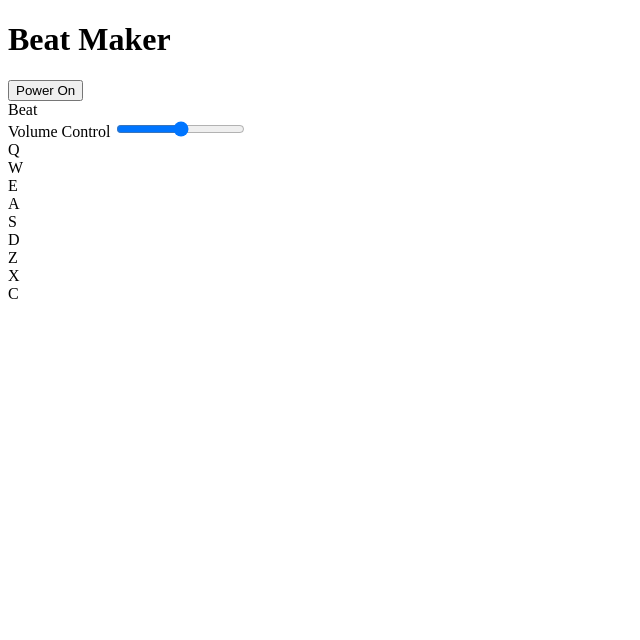
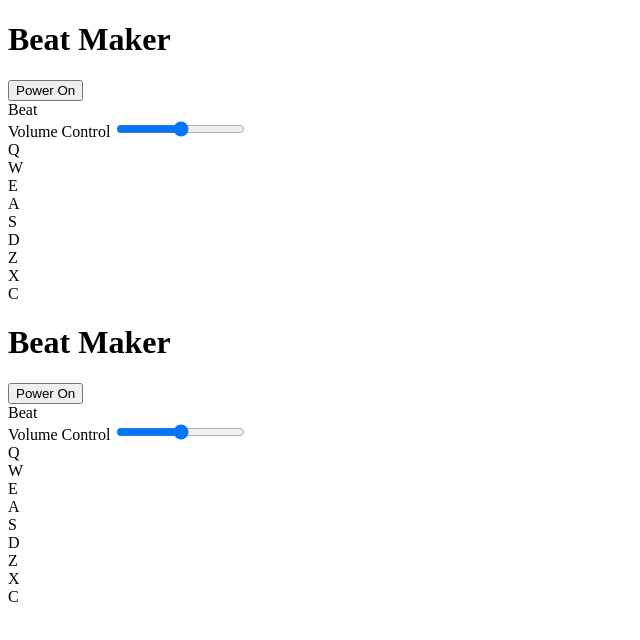
Before and after one commit to nelly02d/Drum-machine, a plain HTML site: page index.html in a window 1280 px wide. Shown: the whole page, without its empty margins (0-640 px from the left). Drawn offline with nearby package versions, Linux system fonts and the light colour scheme; files that its build step writes are made by us from their sources.

Commit message:
Add html content

```diff
--- a/index.html
+++ b/index.html
@@ -10,6 +10,30 @@
   <script src="https://cdn.freecodecamp.org/testable-projects-fcc/v1/bundle.js"></script>
 </head>
 <body>
+  <div id="drum-machine">
+    <div id="display">
+      <div id="display-btn-container">
+        <h1>Beat Maker</h1>
+        <div id="display-btn-wrapper">
+          <button id="power">Power On</button>
+          <div id="beat-name">Beat</div>
+          <label id="vol-title" for="vol">Volume Control</label>
+          <input type="range" id="volume-control" name="vol">
+        </div>
+      </div>
+
+      <div id="pad-container">
+        <div class="drum-pad" id="Q">Q</div>
+        <div class="drum-pad" id="W">W</div>
+        <div class="drum-pad" id="E">E</div>
+        <div class="drum-pad" id="A">A</div>
+        <div class="drum-pad" id="S">S</div>
+        <div class="drum-pad" id="D">D</div>
+        <div class="drum-pad" id="Z">Z</div>
+        <div class="drum-pad" id="X">X</div>
+        <div class="drum-pad" id="C">C</div>
+      </div>
+
       <div id="drum-machine">
         <div id="display">
           <div id="display-btn-container">
@@ -47,5 +71,7 @@
           </div> -->
         </div>
       </div>
+    </div>
+  </div>
 </body>
 </html>
```
Lines whose indentation alone changed are shown as unchanged.
